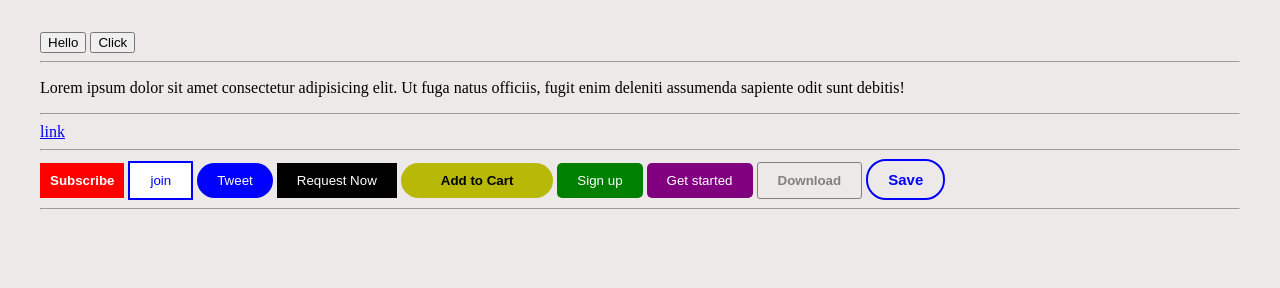
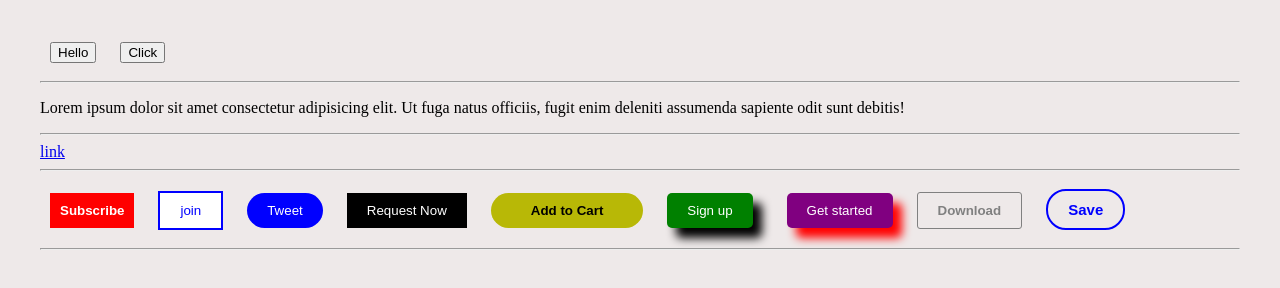
Before and after one commit to Vinald/Front-End-Development, a plain HTML site: page practice/index.html in a window 1280 px wide. Drawn offline with Linux system fonts and the light colour scheme.

Commit message:
buttons done

```diff
--- a/practice/assets/css/css.css
+++ b/practice/assets/css/css.css
@@ -1,11 +1,18 @@
 body{
     background: rgb(238, 233, 233);
+
 }
 
 .container{
     margin: 32px;
+    align-items: center;
+
+
 }
 
+button{
+    margin: 10px;
+}
 .button1{
     color:white;
     background:red;
@@ -85,6 +92,12 @@ body{
     color: white;
     background: green;
     border: 0;
+    margin-right: 20px;
+    box-shadow: 9px 10px 10px black;
+}
+
+.button6:hover{
+    cursor: pointer;
 }
 
 .button7{
@@ -93,6 +106,7 @@ body{
     border: none;
     color: white;
     background: purple;
+    box-shadow: 9px 10px 10px red;
 }
 
 .button8{
@@ -102,6 +116,10 @@ body{
     padding: 10px 20px;
     border-radius: 3px;
     font-weight: bold;
+    transition: box-shadow 1s;
+}
+.button8:hover{
+    box-shadow: 9px 10px 10px rgba(0,0,0,0.7);
 }
 
 .button9{
```
Also changed, not shown: practice/index.html (+0 -1 lines).
